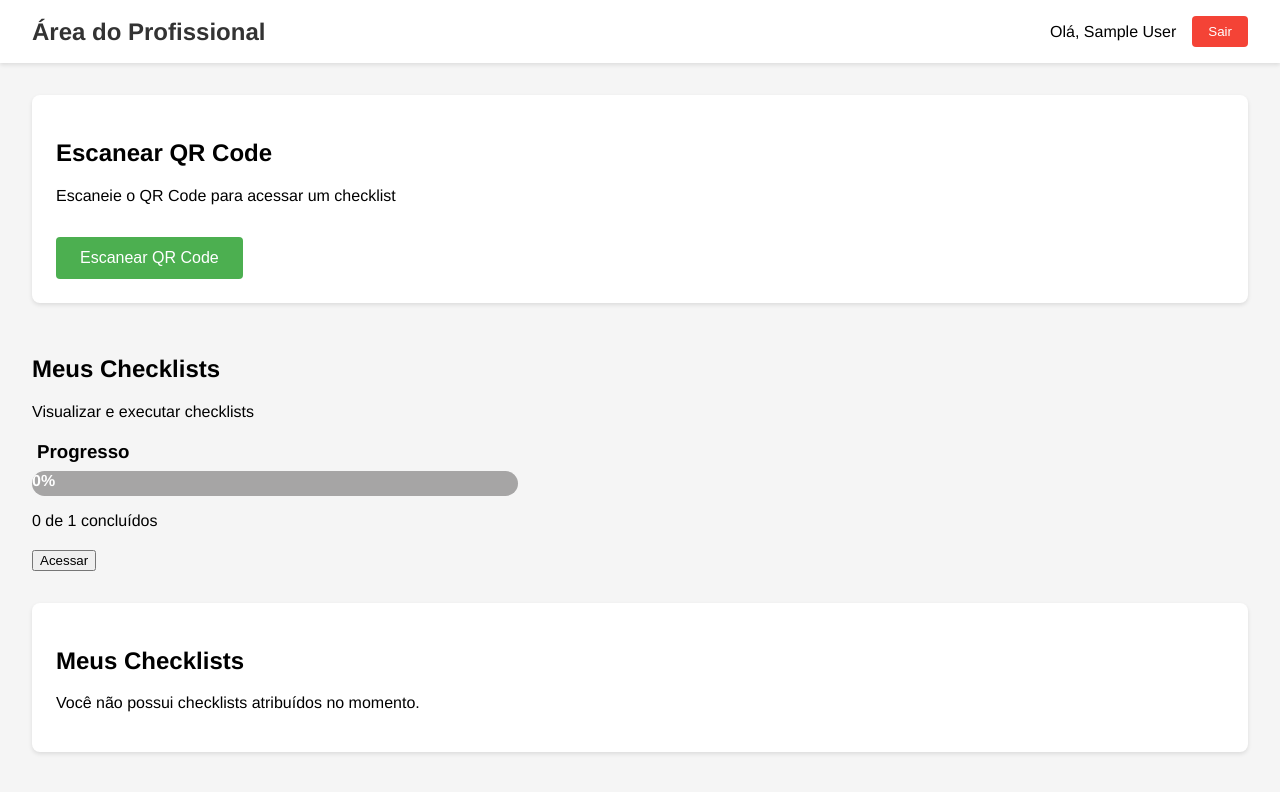
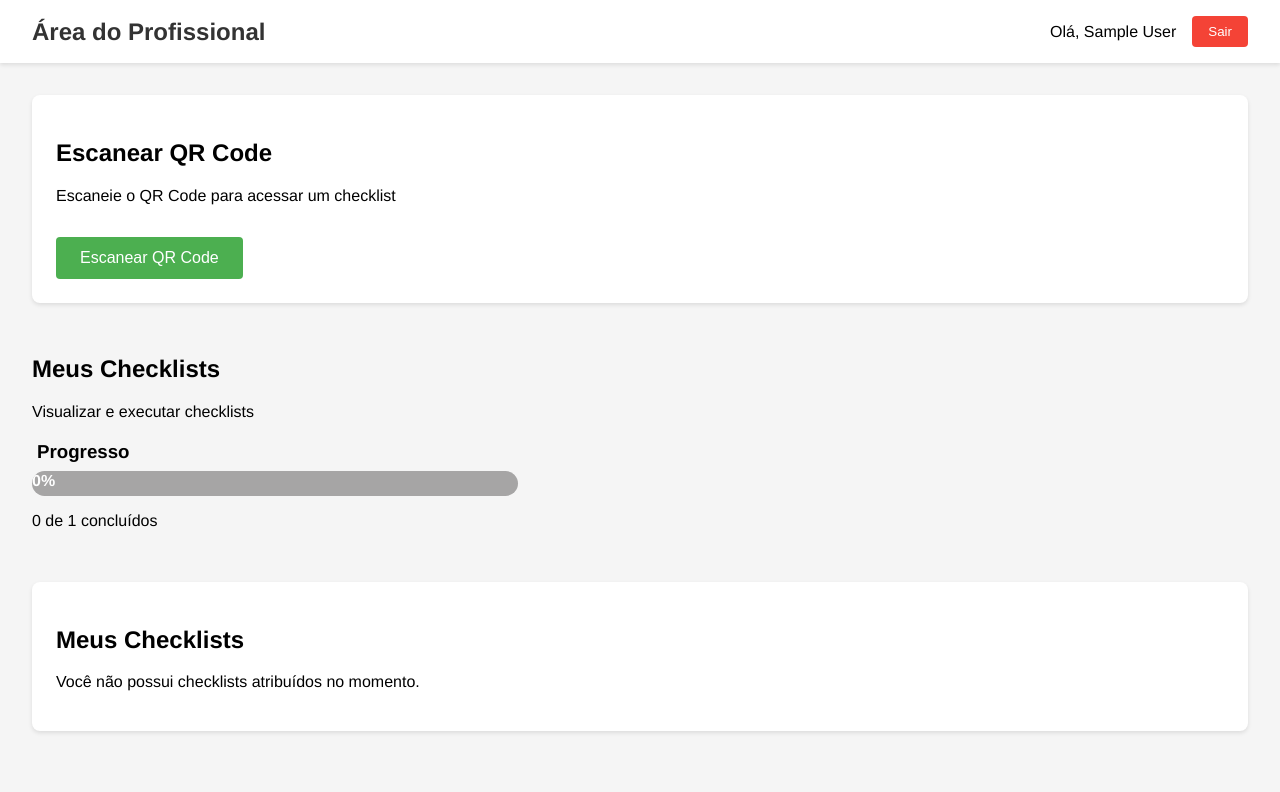
Before and after one commit to flaviobei/checklists, a Next.js app: page /professional in a window 1280 px wide. Shown: the top 792 px of the page. Built offline with nearby package versions, Linux system fonts and the light colour scheme; sample sign-in values are in the browser's storage.

Commit message:
removendo botão "acessar"

```diff
--- a/pages/professional/index.js
+++ b/pages/professional/index.js
@@ -83,10 +83,6 @@ export default function ProfessionalDashboard() {
             </div>
             <p>{completedChecklists} de {totalChecklists} concluídos</p>
           </div>
-
-          <button onClick={() => router.push('/professional/checklists')}>
-            Acessar
-          </button>
         </div>
 
         <div className={styles.checklistsSection}>
```
